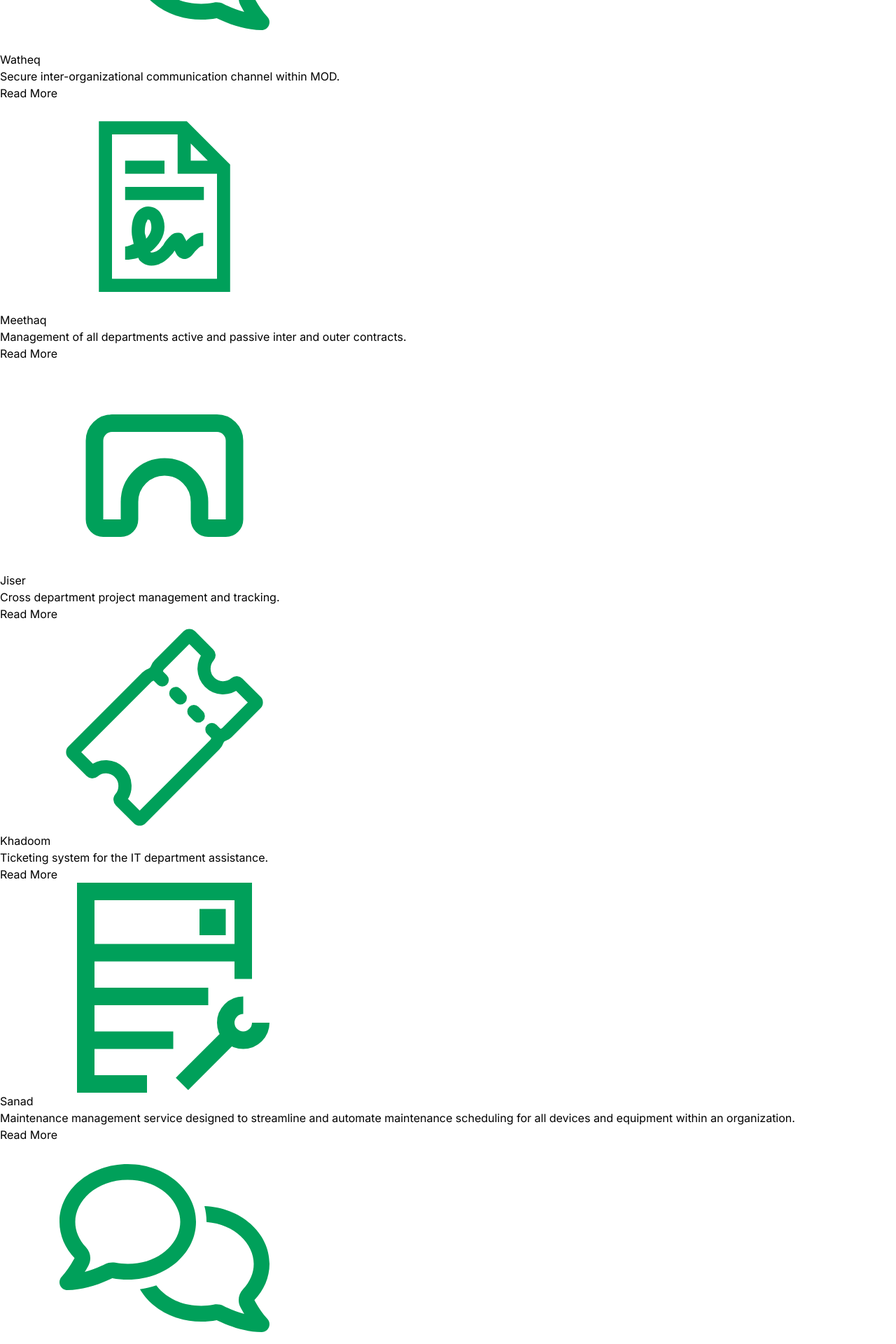
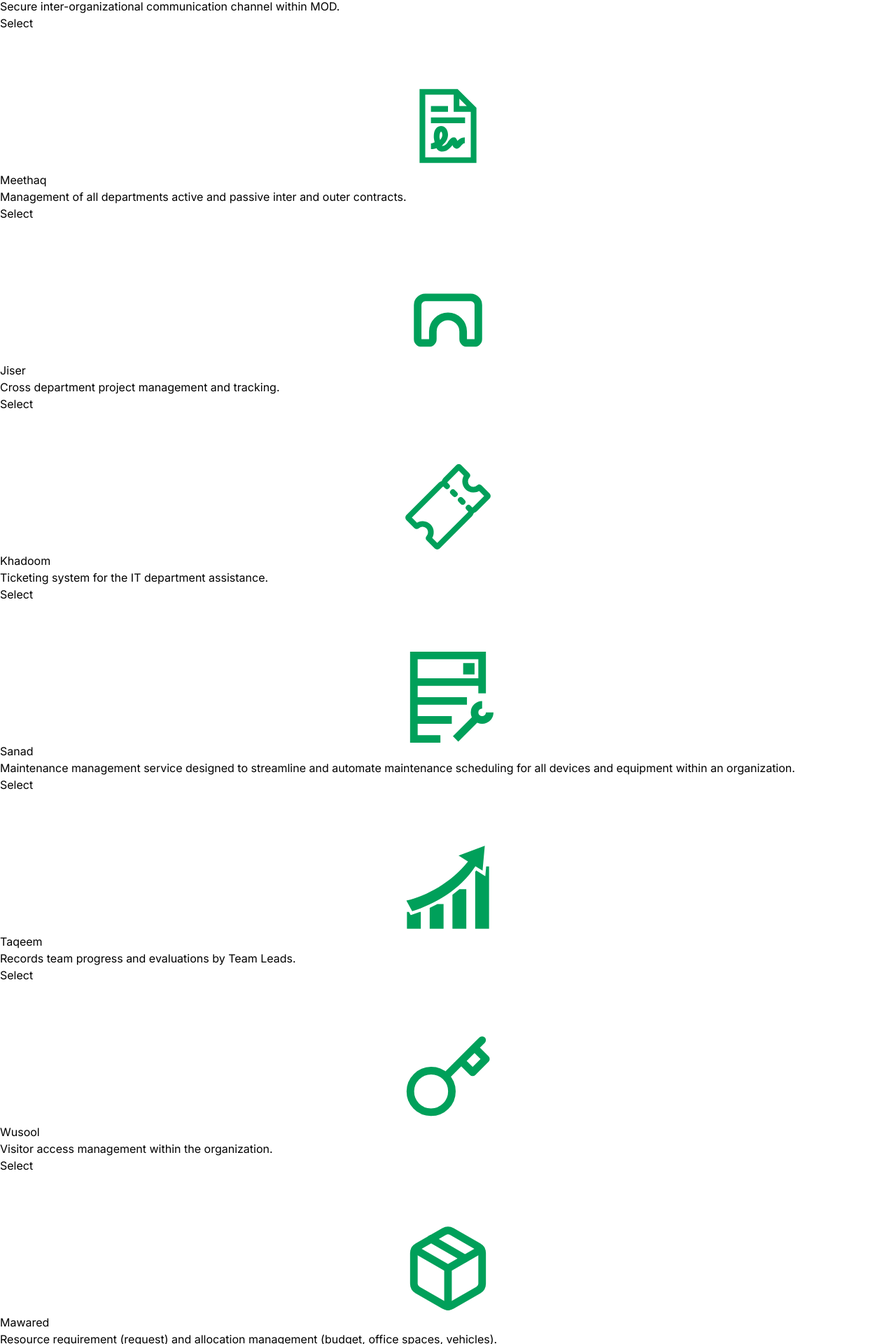
Before and after one commit to Hoby21/Munjiz-GP, a Next.js app in the folder munjiz/: page / in a window 1280 px wide. Shown: the part 640-2560 px from the top of the page at 70% size. Built offline with nearby package versions, Linux system fonts and the light colour scheme.

Commit message:
icon fixes

```diff
--- a/munjiz/src/app/components/Services.tsx
+++ b/munjiz/src/app/components/Services.tsx
@@ -5,6 +5,7 @@ import { IoTicketOutline } from "react-icons/io5";
 import { GrHostMaintenance } from "react-icons/gr";
 import { FiKey } from "react-icons/fi";
 import { LiaFileContractSolid } from "react-icons/lia";
+import { GiProgression } from "react-icons/gi";
 // import Image from "next/image"
 
 // Define the service type
@@ -22,56 +23,56 @@ const services: Service[] = [
     title: "Watheq",
     description:
       "Secure inter-organizational communication channel within MOD.",
-    imageUrl: <FaRegComments style={  { fontSize: '300px', marginLeft: '85px', color: "rgb(0,160,90)"  }} />,
+    imageUrl: <FaRegComments style={  { fontSize: '200px', margin: '0 auto', paddingTop: "70px", color: "rgb(0,160,90)" }} />,
   },
   {
     id: 2,
     title: "Meethaq",
     description:
       "Management of all departments active and passive inter and outer contracts.",
-    imageUrl: <LiaFileContractSolid style={  { fontSize: '300px', marginLeft: '85px', color: "rgb(0,160,90)"  }} />,
+    imageUrl: <LiaFileContractSolid style={  { fontSize: '200px', margin: '0 auto', paddingTop: "70px", color: "rgb(0,160,90)"  }} />,
   },
   {
     id: 3,
     title: "Jiser",
     description:
       "Cross department project management and tracking.",
-    imageUrl: <TbBuildingBridge2 style={  { fontSize: '300px', marginLeft: '85px', color: "rgb(0,160,90)"  }} />,
+    imageUrl: <TbBuildingBridge2 style={  { fontSize: '200px', margin: '0 auto', paddingTop: "70px", color: "rgb(0,160,90)"  }} />,
   },
   {
     id: 4,
     title: "Khadoom",
     description:
       "Ticketing system for the IT department assistance.",
-    imageUrl: <IoTicketOutline style={  { fontSize: '300px', marginLeft: '85px', color: "rgb(0,160,90)"  }} />,
+    imageUrl: <IoTicketOutline style={  { fontSize: '200px', margin: '0 auto', paddingTop: "70px", color: "rgb(0,160,90)"  }} />,
   },
   {
     id: 5,
     title: "Sanad",
     description:
       "Maintenance management service designed to streamline and automate maintenance scheduling for all devices and equipment within an organization.",
-    imageUrl: <GrHostMaintenance style={  { fontSize: '300px', marginLeft: '85px', color: "rgb(0,160,90)"  }} />,
+    imageUrl: <GrHostMaintenance style={  { fontSize: '200px', margin: '0 auto', paddingTop: "70px", color: "rgb(0,160,90)"  }} />,
   },
   {
     id: 6,
     title: "Taqeem",
     description:
       "Records team progress and evaluations by Team Leads.",
-    imageUrl: <FaRegComments style={  { fontSize: '300px', marginLeft: '85px', color: "rgb(0,160,90)"  }} />,
+    imageUrl: <GiProgression style={  { fontSize: '200px', margin: '0 auto', paddingTop: "70px", color: "rgb(0,160,90)"  }} />,
   },
   {
     id: 7,
     title: "Wusool",
     description:
       "Visitor access management within the organization.",
-    imageUrl: <FiKey style={  { fontSize: '300px', marginLeft: '85px', color: "rgb(0,160,90)"  }} />,
+    imageUrl: <FiKey style={  { fontSize: '200px', margin: '0 auto', paddingTop: "70px", color: "rgb(0,160,90)"  }} />,
   },
   {
     id: 8,
     title: "Mawared",
     description:
       "Resource requirement (request) and allocation management (budget, office spaces, vehicles).",
-    imageUrl: <FiPackage style={  { fontSize: '300px', marginLeft: '85px', color: "rgb(0,160,90)"  }} />,
+    imageUrl: <FiPackage style={  { fontSize: '200px', margin: '0 auto', paddingTop: "70px", color: "rgb(0,160,90)"  }} />,
   },
 ]
 
@@ -93,7 +94,8 @@ export default function Services() {
               <div className="p-6">
                 <h3 className="text-xl font-semibold mb-4">{service.title}</h3>
                 <p className="text-gray-600 mb-4">{service.description}</p>
-                <button className="bg-green-600 text-white px-6 py-2 rounded-md">Read More</button>
+
+                <button className="bg-green-600 text-white px-6 py-2 rounded-md">Select</button>
               </div>
             </div>
           ))}
```
